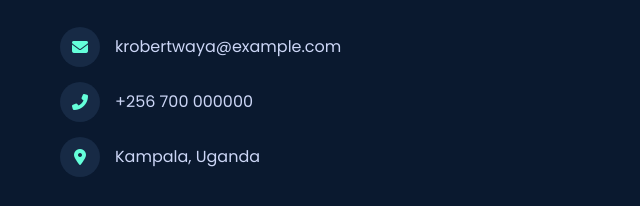
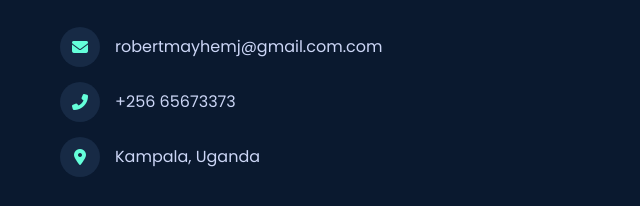
Before and after one commit to XAVAGEROBERTS/ABOUT-ME, a plain HTML site: page index.html in a window 1280 px wide. Shown: the part 5337-5543 px from the top of the page, 0-640 px from the left. Drawn offline with nearby package versions, Linux system fonts and the light colour scheme; no server answers; animation ran at ten frames a second.

Commit message:
Update index.html

```diff
--- a/index.html
+++ b/index.html
@@ -470,11 +470,11 @@
                     <div class="contact-details">
                         <div class="contact-item">
                             <i class="fas fa-envelope"></i>
-                            <span>krobertwaya@example.com</span>
+                            <span>robertmayhemj@gmail.com.com</span>
                         </div>
                         <div class="contact-item">
                             <i class="fas fa-phone-alt"></i>
-                            <span>+256 700 000000</span>
+                            <span>+256 65673373</span>
                         </div>
                         <div class="contact-item">
                             <i class="fas fa-map-marker-alt"></i>
```
